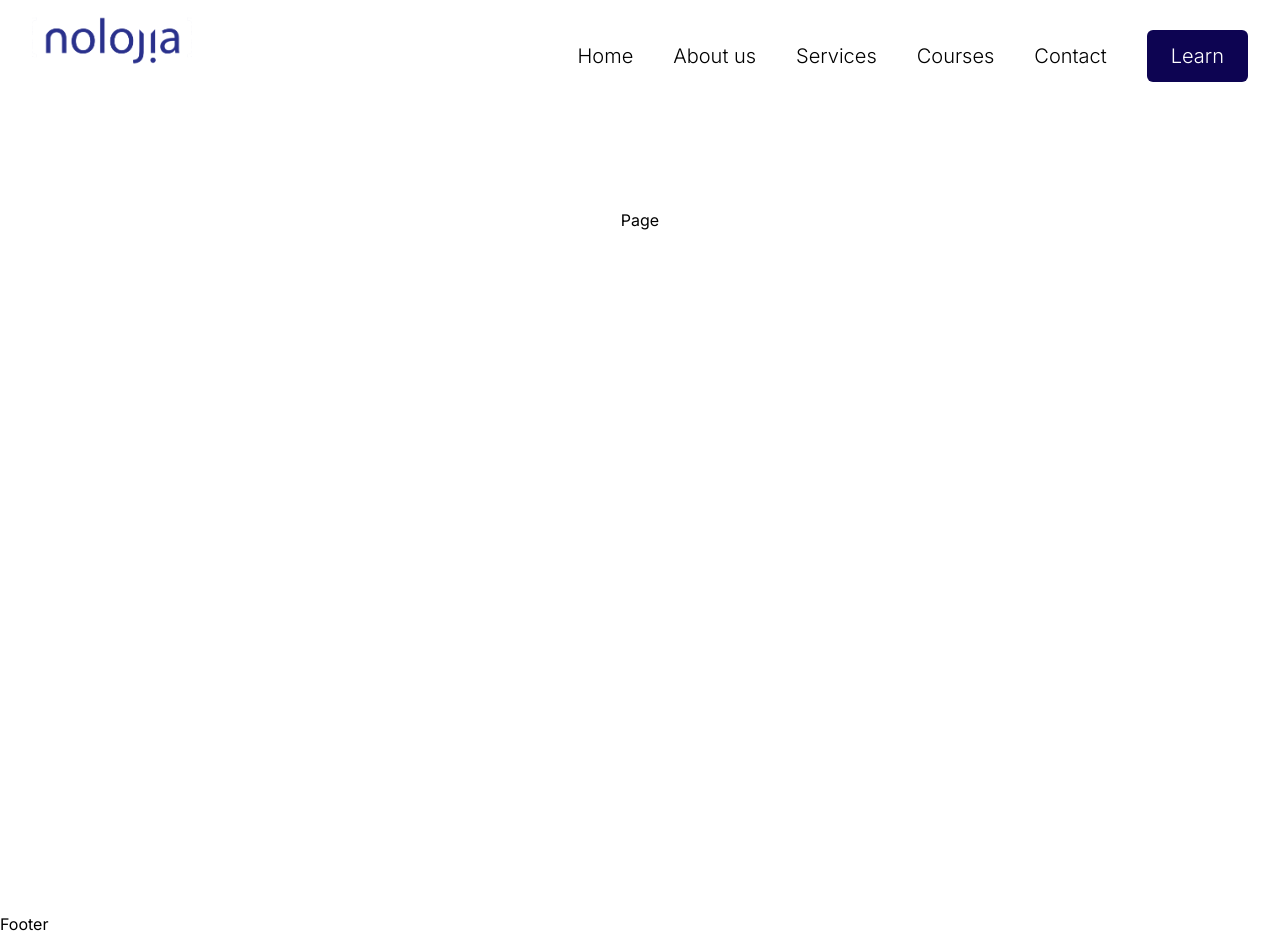
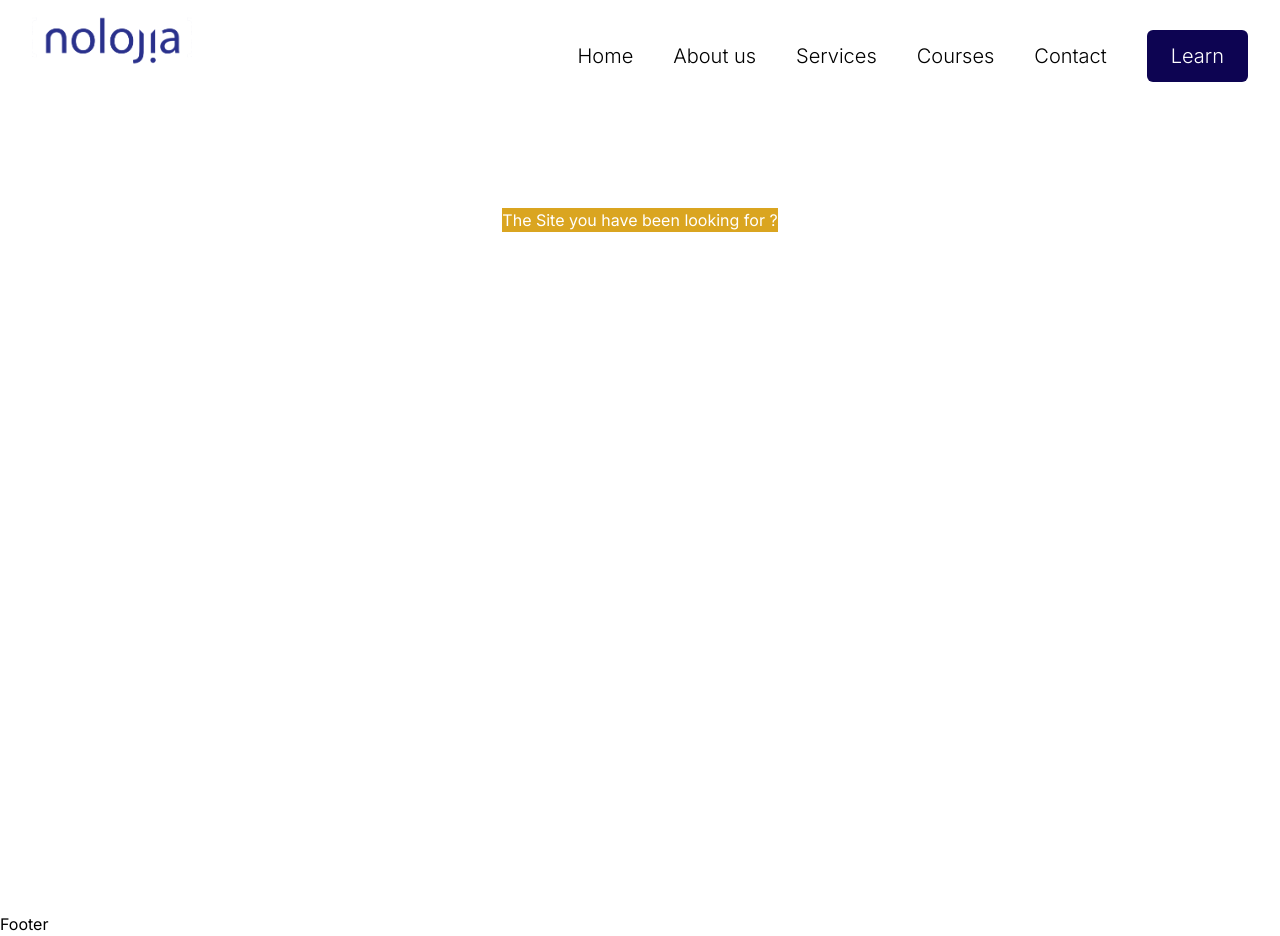
Before and after one commit to mwenaro/techbysj-nxt-app, a Next.js app: page / in a window 1280 px wide. Built offline with nearby package versions, Linux system fonts and the light colour scheme.

Commit message:
task : test ci/cd

```diff
--- a/src/app/page.tsx
+++ b/src/app/page.tsx
@@ -2,7 +2,7 @@
 export default function Home() {
   return (
    <div>
-    Page
+   <h2 className="text-center bg-skin-accent text-white">The Site you have been looking for ?</h2>
    </div>
   )
 }
```
